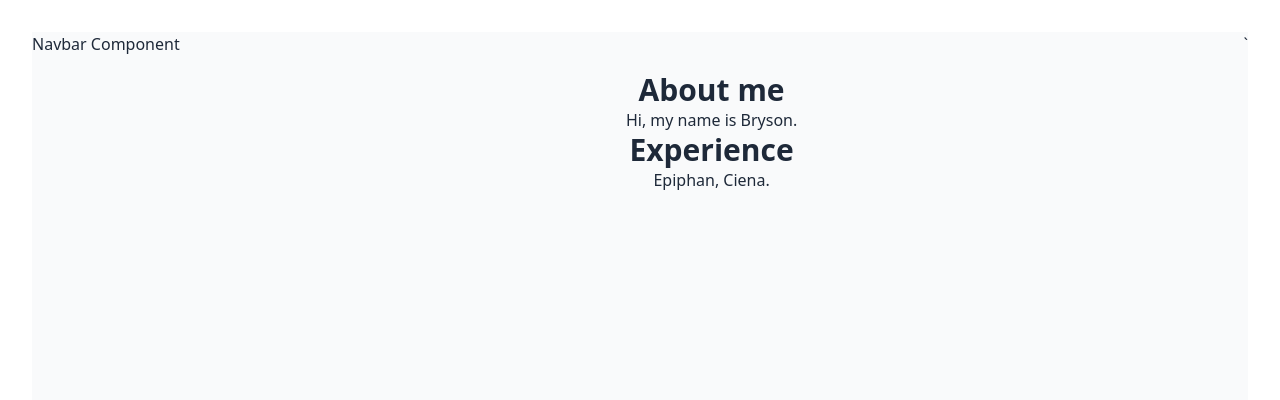
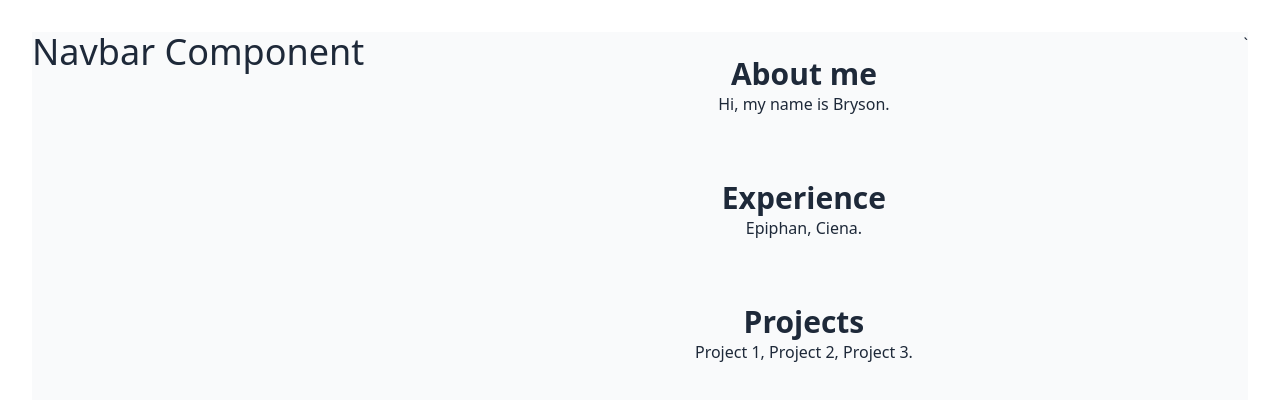
Before and after one commit to brysonmk/personal_website, a React (Vite) app in the folder personal-website/: page / in a window 1280 px wide. Shown: the top 400 px of the page. Built offline with nearby package versions, Linux system fonts and the light colour scheme.

Commit message:
Added Projects section

```diff
--- a/personal-website/src/App.tsx
+++ b/personal-website/src/App.tsx
@@ -3,18 +3,28 @@ import './App.css'
 import NavBar from './components/NavBar.tsx'
 import About from './components/About.tsx'
 import Experience from './components/Experience.tsx'
+import Projects from './components/Projects.tsx'
 
 function App() {
 
   return (
     <>
       <div className="flex h-screen bg-gray-50 text-gray-800">
-        <NavBar />
+        <div className="min-w-[200px]">
+          <NavBar />
+        </div>
 
-        <main className="flex-1 overflow-y-auto p-10">
-          <section id="about" className="mb-16">
+        <main className="flex-1 min-w-[250px] overflow-y-auto p-6">
+           <section id="about" className="mb-16">
             <About />
+          </section>
+
+          <section id="experience" className="mb-16">
             <Experience />
+          </section>
+
+          <section id="projects">
+            <Projects />
           </section>
         </main>`
       </div>
--- a/personal-website/src/components/NavBar.tsx
+++ b/personal-website/src/components/NavBar.tsx
@@ -1,6 +1,9 @@
 
 export default function NavBar(){
     return (
-        <header>Navbar Component</header>
+        <div>
+            <div className="text-4xl">Navbar Component</div>
+
+        </div>
     )
 }
--- /dev/null
+++ b/personal-website/src/components/Projects.tsx
@@ -0,0 +1,8 @@
+export default function Projects(){
+    return (
+        <div>
+            <div className="text-3xl font-bold">Projects</div>
+            <div id="Projects">Project 1, Project 2, Project 3.</div>
+        </div>
+    )
+}
```
